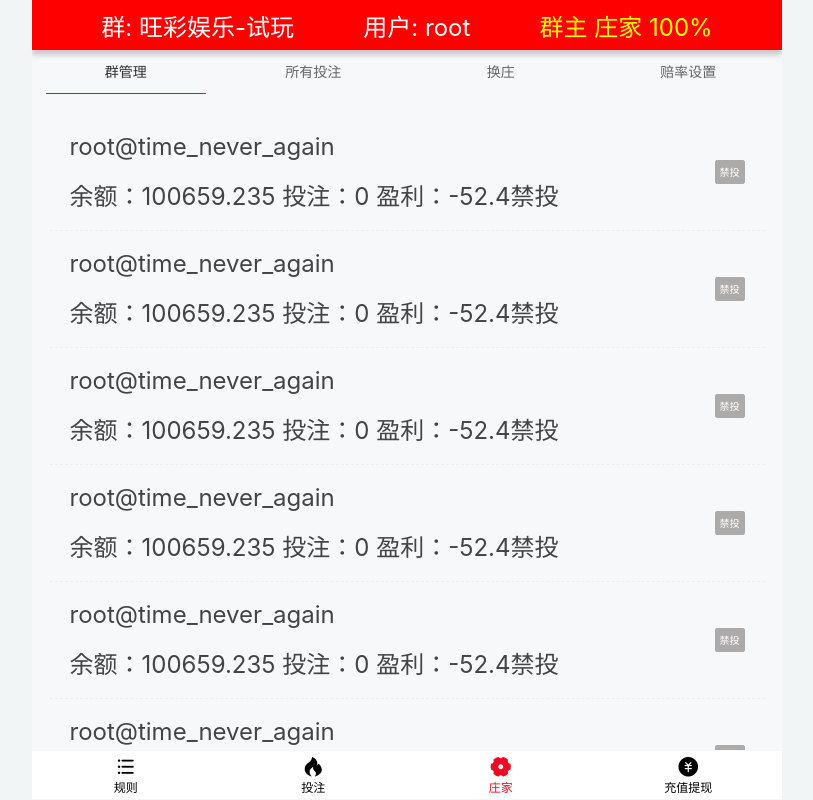
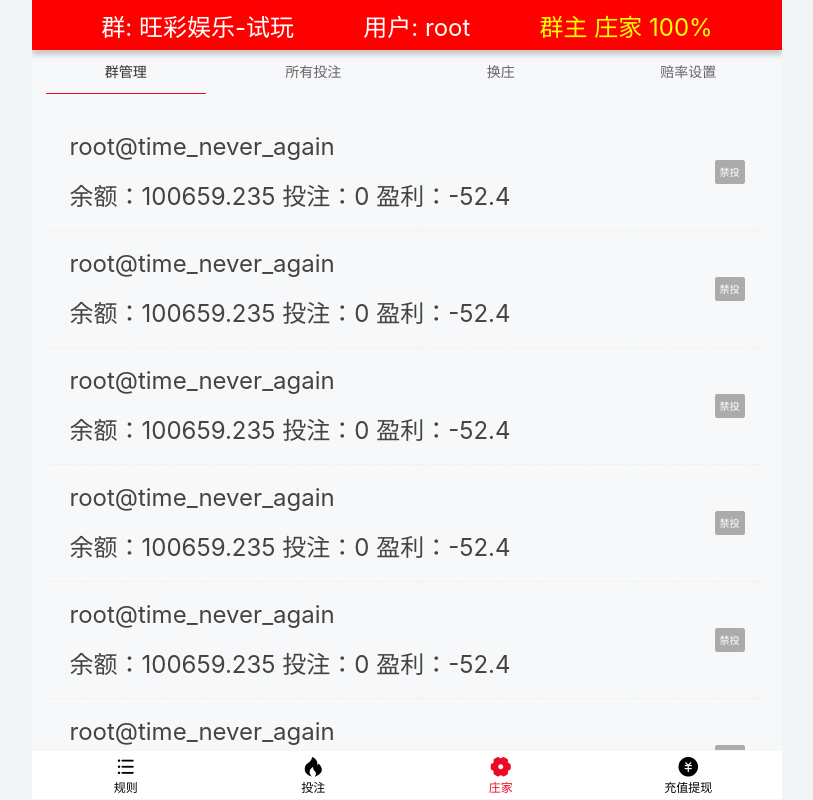
Before and after one commit to leoisgoodman/tg-game-client-frontend, a Vue app: page /#/main in a window 1280 px wide. Shown: the whole page, without its empty margins (233-1046 px from the left). Built offline with nearby package versions, Linux system fonts and the light colour scheme.

Commit message:
feat✨:  禁投

```diff
--- a/src/views/main/groupManag.vue
+++ b/src/views/main/groupManag.vue
@@ -2,7 +2,7 @@
   <div class="user_item" v-for="item in list" :key="item.id">
     <div class="user_left">
       <div class="ps4">root@time_never_again</div>
-      <div class="ps4">余额：100659.235 投注：0 盈利：-52.4禁投</div>
+      <div class="ps4">余额：100659.235 投注：0 盈利：-52.4</div>
     </div>
     <van-button :color="item.state ? '#adaaaa' : '#f00'" size="mini" @click="setListState(item.id)">
       {{ item.state ? '禁投' : '允投' }}
@@ -49,7 +49,5 @@ export default {
   .user_left {
     color: #444;
   }
-  .user_right {
-  }
 }
 </style>
```
